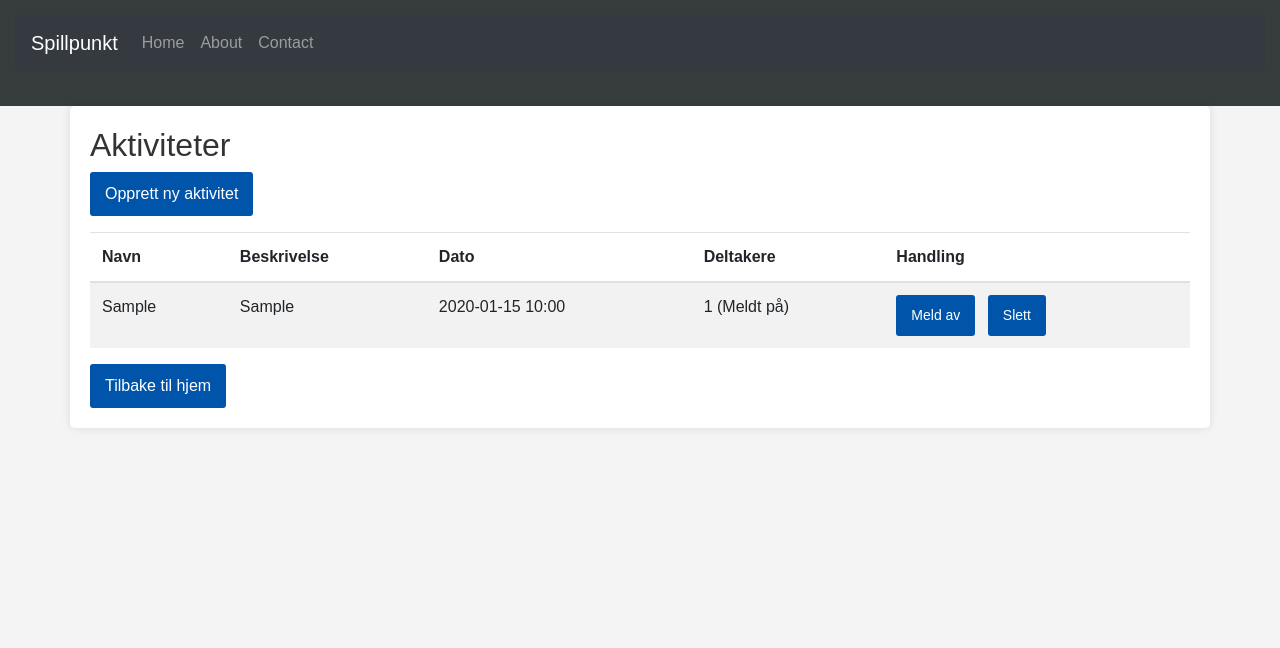
After one commit to Ash-kanna/Tverrfaglig-oppgave, a Django app: page /activities/ in a window 1280 px wide. The commit adds this page. Shown: the top 648 px of the page. Run offline with Django 5.2, Linux system fonts and the light colour scheme; a user stored in the database is signed in; tables that the repository leaves empty hold one stand-in row (values such as "Sample post"); some libraries are stand-ins or nearby versions.

Commit message:
lagde aktivitetsliste som admin kan opprette nye aktiviteter og medemer kan melde seg på

```diff
--- a/demo/myapp/models.py
+++ b/demo/myapp/models.py
@@ -29,3 +29,20 @@ class Bestilling(models.Model):
 
     def __str__(self):
         return f"{self.bruker} - {self.produkt}"
+
+
+from django.conf import settings
+
+
+class Aktivitet(models.Model):
+    navn = models.CharField(max_length=150)
+    beskrivelse = models.TextField(blank=True)
+    dato = models.DateTimeField()
+    deltakere = models.ManyToManyField(settings.AUTH_USER_MODEL, blank=True, related_name='aktiviteter')
+
+    def __str__(self):
+        return f"{self.navn} ({self.dato})"
+
+    @property
+    def antall_deltakere(self):
+        return self.deltakere.count()
--- a/demo/myapp/templates/home.html
+++ b/demo/myapp/templates/home.html
@@ -13,7 +13,8 @@
 {% if request.user.is_authenticated %}
     <p>Innlogget som {{ request.user.username }} </p>
     <a href="{% url 'members' %}" class="btn btn-info">Vis medlemmer</a>
-    <form method="post" action="{% url 'logout' %}" style="display:inline;">
+    <a href="{% url 'activities' %}" class="btn btn-info" style="margin-left: 8px;">Aktiviteter</a>
+    <form method="post" action="{% url 'logout' %}" style="display:inline; margin-left:8px;">
         {% csrf_token %}
         <button type="submit" class="btn btn-link">Logg ut</button>
     </form>
--- /dev/null
+++ b/demo/myapp/templates/myapp/activities.html
@@ -0,0 +1,55 @@
+{% extends "base.html" %}
+{% block title %}Aktiviteter{% endblock %}
+
+{% block content %}
+<h2>Aktiviteter</h2>
+{% if request.user.is_staff or request.user.is_superuser or request.user.username|lower == 'admin' %}
+    <a href="{% url 'activity_create' %}" class="btn btn-primary mb-3">Opprett ny aktivitet</a>
+{% endif %}
+<table class="table table-striped">
+    <thead>
+        <tr>
+            <th>Navn</th>
+            <th>Beskrivelse</th>
+            <th>Dato</th>
+            <th>Deltakere</th>
+            <th>Handling</th>
+        </tr>
+    </thead>
+    <tbody>
+        {% for aktivitet in aktiviteter %}
+        <tr>
+            <td>{{ aktivitet.navn }}</td>
+            <td>{{ aktivitet.beskrivelse|default:"-" }}</td>
+            <td>{{ aktivitet.dato|date:"Y-m-d H:i" }}</td>
+            <td>{{ aktivitet.antall_deltakere }}
+                {% if request.user in aktivitet.deltakere.all %}(Meldt på){% endif %}
+            </td>
+            <td>
+                {% if request.user in aktivitet.deltakere.all %}
+                <form method="post" action="{% url 'activity_leave' aktivitet.id %}" style="display:inline;">
+                    {% csrf_token %}
+                    <button type="submit" class="btn btn-sm btn-warning">Meld av</button>
+                </form>
+                {% else %}
+                <form method="post" action="{% url 'activity_join' aktivitet.id %}" style="display:inline;">
+                    {% csrf_token %}
+                    <button type="submit" class="btn btn-sm btn-success">Meld på</button>
+                </form>
+                {% endif %}
+
+                {% if request.user.is_staff or request.user.is_superuser or request.user.username|lower == 'admin' %}
+                <form method="post" action="{% url 'activity_delete' aktivitet.id %}" style="display:inline; margin-left:8px;">
+                    {% csrf_token %}
+                    <button type="submit" class="btn btn-sm btn-danger" onclick="return confirm('Slett aktivitet {{ aktivitet.navn }}?');">Slett</button>
+                </form>
+                {% endif %}
+            </td>
+        </tr>
+        {% empty %}
+        <tr><td colspan="5">Ingen aktiviteter.</td></tr>
+        {% endfor %}
+    </tbody>
+</table>
+<a href="{% url 'home' %}" class="btn btn-secondary">Tilbake til hjem</a>
+{% endblock %}
--- a/demo/myapp/urls.py
+++ b/demo/myapp/urls.py
@@ -6,6 +6,11 @@ urlpatterns = [
     path("", views.home, name="home"),
     path("register/", views.register, name="register"),
     path("members/", views.member_list, name="members"),
+    path("activities/", views.activity_list, name="activities"),
+    path("activities/new/", views.activity_create, name="activity_create"),
+    path("activities/delete/<int:activity_id>/", views.activity_delete, name="activity_delete"),
+    path("activities/join/<int:activity_id>/", views.activity_join, name="activity_join"),
+    path("activities/leave/<int:activity_id>/", views.activity_leave, name="activity_leave"),
 
     # authentication
     path(
@@ -22,4 +27,5 @@ urlpatterns = [
         ),
         name="logout",
     ),
+    path("members/delete/<int:user_id>/", views.member_delete, name="member_delete"),
 ]
--- a/demo/myapp/views.py
+++ b/demo/myapp/views.py
@@ -1,8 +1,9 @@
-from django.shortcuts import render, HttpResponse, redirect
-from django.contrib.auth.decorators import login_required
+from django.shortcuts import render, HttpResponse, redirect, get_object_or_404
+from django.contrib.auth.decorators import login_required, user_passes_test
 from django.contrib.auth.forms import UserCreationForm
 from django.contrib.auth.models import User
 from django.contrib import messages
+from .models import Aktivitet
 
 # Create your views here.
 def home(request):
@@ -26,3 +27,73 @@ def register(request):
 def member_list(request):
     members = User.objects.order_by('username')
     return render(request, "myapp/members.html", {"members": members})
+
+
+@login_required(login_url='login')
+def activity_list(request):
+    aktiviteter = Aktivitet.objects.order_by('dato')
+    return render(request, "myapp/activities.html", {"aktiviteter": aktiviteter})
+
+
+def is_admin(user):
+    return user.is_superuser or user.is_staff or user.username.lower() == 'admin'
+
+
+@login_required(login_url='login')
+@user_passes_test(is_admin)
+def activity_create(request):
+    if request.method == 'POST':
+        navn = request.POST.get('navn', '').strip()
+        beskrivelse = request.POST.get('beskrivelse', '').strip()
+        dato = request.POST.get('dato')
+        if navn and dato:
+            Aktivitet.objects.create(navn=navn, beskrivelse=beskrivelse, dato=dato)
+            messages.success(request, "Aktivitet opprettet.")
+            return redirect('activities')
+        messages.error(request, "Navn og dato er påkrevd.")
+    return render(request, "myapp/activity_form.html")
+
+
+@login_required(login_url='login')
+@user_passes_test(is_admin)
+def activity_delete(request, activity_id):
+    aktivitet = get_object_or_404(Aktivitet, id=activity_id)
+    if request.method == 'POST':
+        aktivitet.delete()
+        messages.success(request, "Aktivitet slettet.")
+        return redirect('activities')
+    return redirect('activities')
+
+
+@login_required(login_url='login')
+def activity_join(request, activity_id):
+    aktivitet = get_object_or_404(Aktivitet, id=activity_id)
+    aktivitet.deltakere.add(request.user)
+    messages.success(request, "Du ble lagt til aktiviteten.")
+    return redirect('activities')
+
+
+@login_required(login_url='login')
+def activity_leave(request, activity_id):
+    aktivitet = get_object_or_404(Aktivitet, id=activity_id)
+    aktivitet.deltakere.remove(request.user)
+    messages.success(request, "Du meldte deg av aktiviteten.")
+    return redirect('activities')
+
+
+def is_admin(user):
+    return user.is_superuser or user.is_staff or user.username.lower() == 'admin'
+
+
+@login_required(login_url='login')
+@user_passes_test(is_admin)
+def member_delete(request, user_id):
+    target_user = get_object_or_404(User, id=user_id)
+
+    if request.method == 'POST':
+        if target_user == request.user:
+            messages.error(request, "Du kan ikke slette din egen bruker.")
+        else:
+            target_user.delete()
+            messages.success(request, f"Bruker {target_user.username} er slettet.")
+    return redirect('members')
```
Also changed, not shown: demo/myapp/templates/myapp/activity_form.html (added, +23 -0 lines), demo/myapp/templates/myapp/members.html (+13 -0 lines), demo/myapp/migrations/0003_aktivitet.py (added).
